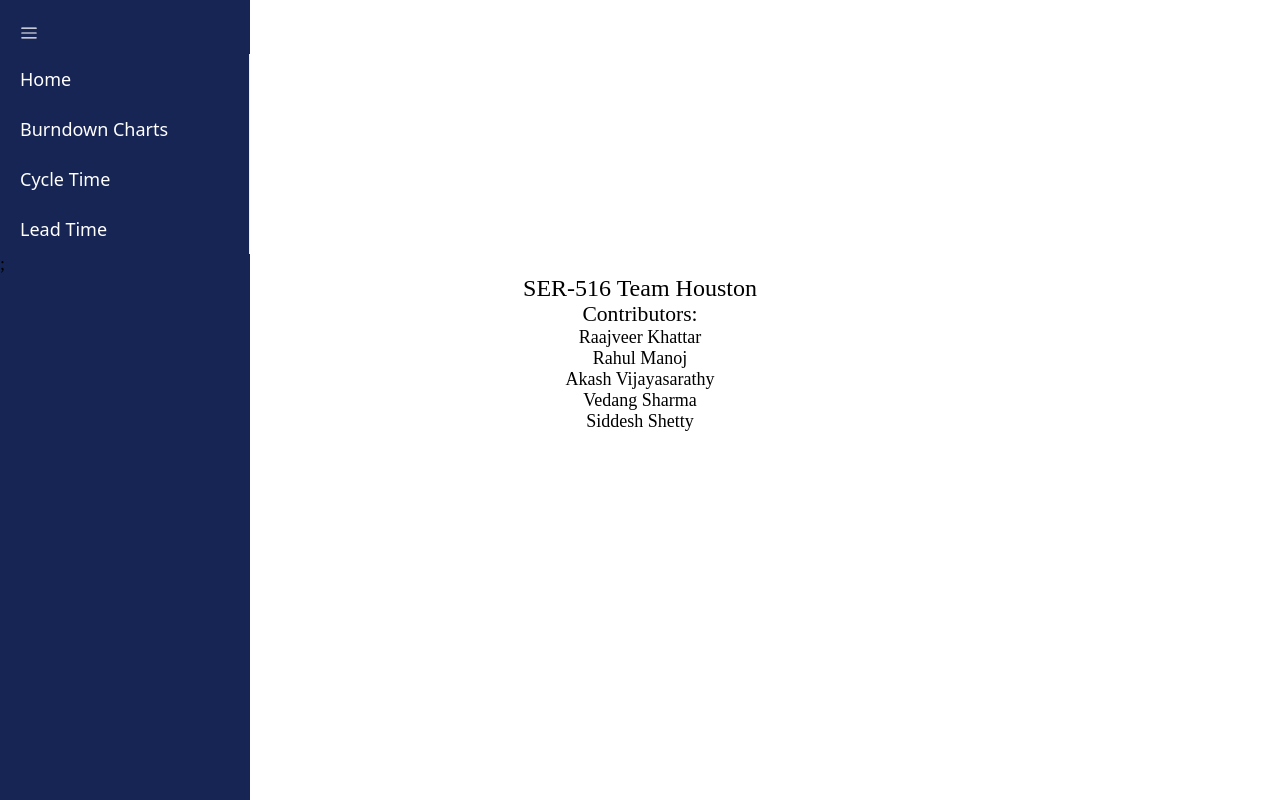
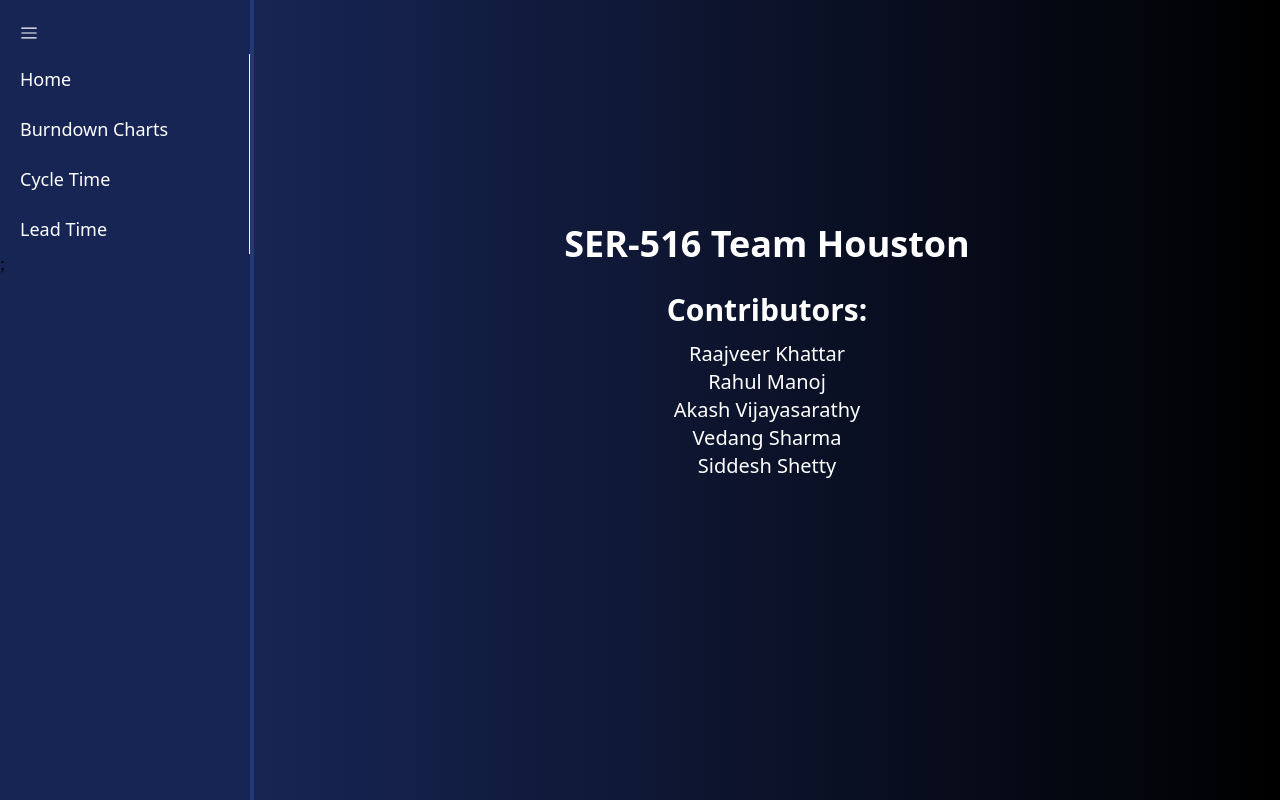
Before and after one commit to rnolas96/SER516-Team-Houston, a React (Create React App) app in the folder taigaProject/frontend/: page / in a window 1280 px wide. Built offline with nearby package versions, Linux system fonts and the light colour scheme.

Commit message:
pushing certain previous modifications to clear up the queue

```diff
--- a/taigaProject/frontend/src/App.css
+++ b/taigaProject/frontend/src/App.css
@@ -4,7 +4,7 @@
 
  /*  */
 body {
-  height: 100%;
+  height: screen;
   width: auto;
   display: flexbox;
   justify-content: center;
@@ -17,7 +17,6 @@ body {
 
 .container {
   overflow: hidden;
-  margin-top: 275px;
   display: flex table-column;
   justify-content: center;
   align-items: center;
--- a/taigaProject/frontend/src/App.js
+++ b/taigaProject/frontend/src/App.js
@@ -12,6 +12,7 @@ function App() {
   return (
     <>
     <Router>
+      <div className='flex h-screen'>
       <SidebarMenu />
       <Routes>
         <Route exact path="/" element={<Hero />} />
@@ -19,6 +20,7 @@ function App() {
         <Route exact path="/cycletime" element={<CycleTime />} />
         <Route exact path="/leadtime" element={<LeadTime />} />
       </Routes>
+      </div>
     </Router>
 
     </>
--- a/taigaProject/frontend/src/components/Burndown.js
+++ b/taigaProject/frontend/src/components/Burndown.js
@@ -3,8 +3,10 @@ import '../App.css'
 
 export default function Burndown() {
   return (
-    <div className='container'>
-        This is the page for the burndown charts
+    <div className='mx-auto h-screen'>
+    <div className='mx-auto font-sans mt-[325px]'>
+        This is the page for the Burndown Charts
+    </div>
     </div>
   )
 }
--- a/taigaProject/frontend/src/components/CycleTime.js
+++ b/taigaProject/frontend/src/components/CycleTime.js
@@ -3,6 +3,10 @@ import '../App.css'
 
 export default function CycleTime() {
   return (
-    <div className='container'>This is the page for the Cycle Time plotting.</div>
+    <div className='mx-auto h-screen'>
+    <div className='mx-auto font-sans mt-[325px]'>
+        This is the page for the Cycle Time
+    </div>
+    </div>
   )
 }
--- a/taigaProject/frontend/src/components/Hero.js
+++ b/taigaProject/frontend/src/components/Hero.js
@@ -1,12 +1,12 @@
 import React from 'react'
-import '../App.css'
+// import '../App.css'
 
 export default function Hero() {
   return (
-    <div>
-        <div className='container'>
-            <span className=' teamName'>SER-516 Team Houston</span><br/>
-            <span className=' heading'>Contributors:</span><br/>
+    <div className=' bg-gradient-to-r from-blue-950 to-black w-full text-white mx-auto text-xl'>
+        <div className='mt-[14rem] text-center font-sans'>
+            <p className=' text-4xl font-bold'>SER-516 Team Houston</p><br/>
+            <p className='pb-3 text-3xl font-semibold'>Contributors:</p>
             Raajveer Khattar<br/>
             Rahul Manoj<br/>
             Akash Vijayasarathy<br/>
--- a/taigaProject/frontend/src/components/LeadTime.js
+++ b/taigaProject/frontend/src/components/LeadTime.js
@@ -3,6 +3,10 @@ import '../App.css'
 
 export default function LeadTime() {
   return (
-    <div className='container'>This is the page for the Lead Time plotting.</div>
+    <div className='mx-auto h-screen'>
+    <div className='mx-auto font-sans mt-[325px]'>
+        This is the page for the Lead Time
+    </div>
+    </div>
   )
 }
--- a/taigaProject/frontend/src/components/SidebarMenu.js
+++ b/taigaProject/frontend/src/components/SidebarMenu.js
@@ -7,12 +7,12 @@ import { Link } from 'react-router-dom';
 
 export default function SidebarMenu() {
   return (
-    <div>
-      <div className='absolute h-[100%] top-0 bg-blue-950'>
+    <div className='bg-blue-950'>
+      <div className='h-[100%] bg-blue-950 border-r-4 border-blue-900'>
       <div className='pt-6 pb-3 pl-5'>
         <span className='text-white bg-red hover:opacity-50 transition-opacity'><RxHamburgerMenu /></span>
       </div>
-      <Sidebar className='w-[100%]'>
+      <Sidebar className='w-[100%] bg-blue-950'>
         <Menu className='bg-blue-950 text-white font-sans font-medium'>
           <Link to="/">
             <MenuItem className='hover:text-blue-950'>
```
